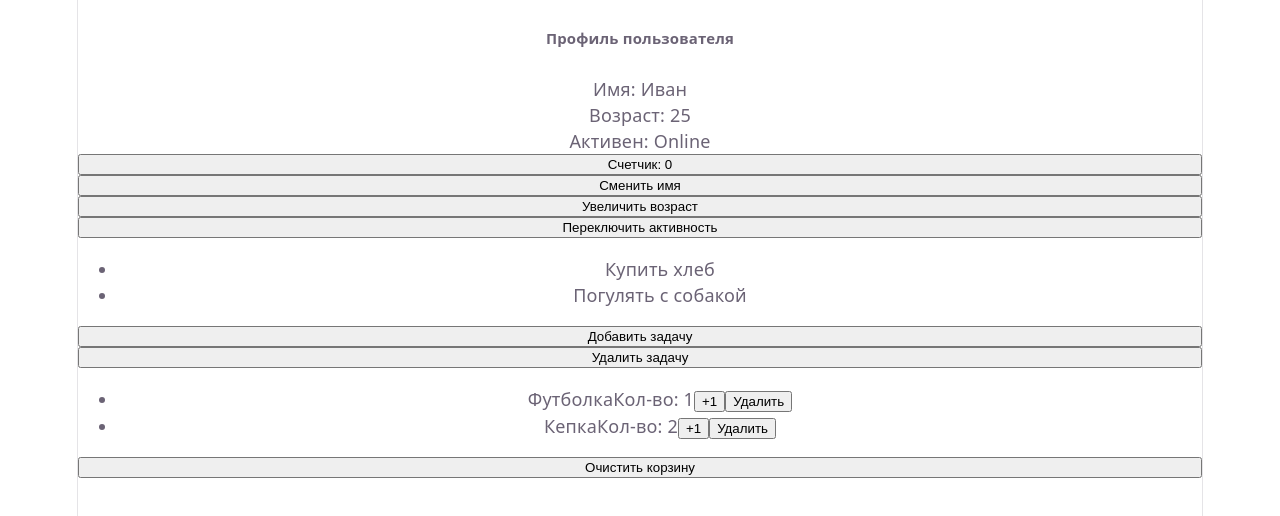
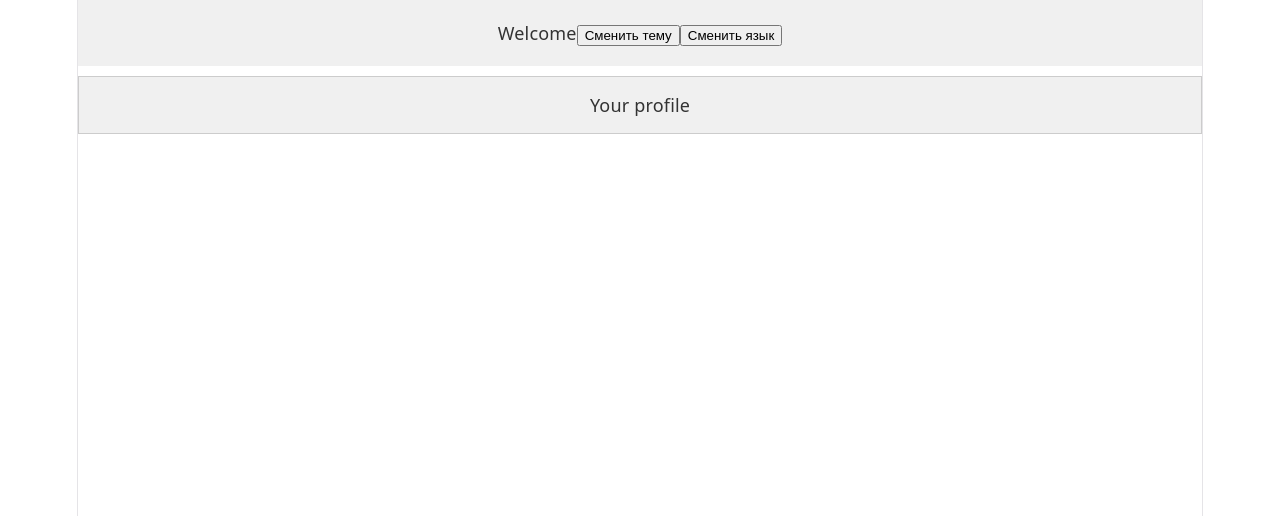
Before and after one commit to DmitriyRadovnya/baza, a React (Vite) app: page / in a window 1280 px wide. Shown: the top 516 px of the page. Built offline with nearby package versions, Linux system fonts and the light colour scheme.

Commit message:
feat: complete context second task

```diff
--- a/src/App.jsx
+++ b/src/App.jsx
@@ -1,14 +1,18 @@
 import "./App.css";
-import { UserProfile } from "./components/state-third/UserProfile";
-import { TodoList } from "./components/state-third/TodoList";
-import { ShoppingCart } from "./components/state-third/ShoppingCart";
+import { ThemeProvider } from "./components/context/ThemeContext";
+import { LanguageProvider } from "./components/context/LanguageContext";
+import { UserProfile } from "./components/context/UserProfile";
+import { Header } from "./components/context/Header";
 
 function App() {
   return (
     <>
-      <UserProfile />
-      <TodoList />
-      <ShoppingCart />
+      <ThemeProvider>
+        <LanguageProvider>
+          <Header />
+          <UserProfile />
+        </LanguageProvider>
+      </ThemeProvider>
     </>
   );
 }
--- /dev/null
+++ b/src/components/context/ControlPanel.jsx
@@ -0,0 +1,15 @@
+import { useContext } from "react";
+import { ThemeContext } from "./ThemeContext";
+import { LanguageContext } from "./LanguageContext";
+
+export const ControlPanel = () => {
+  const { toggleTheme } = useContext(ThemeContext);
+  const { toggleLang } = useContext(LanguageContext);
+
+  return (
+    <>
+      <button onClick={toggleTheme}>Сменить тему</button>
+      <button onClick={toggleLang}>Сменить язык</button>
+    </>
+  );
+};
--- /dev/null
+++ b/src/components/context/Header.jsx
@@ -0,0 +1,28 @@
+import { useContext } from "react";
+import t from "./translations";
+import { LanguageContext } from "./LanguageContext";
+import { ThemeContext } from "./ThemeContext";
+import { ControlPanel } from "./ControlPanel";
+
+const styles = {
+  light: { background: "#f0f0f0", color: "#333" },
+  dark: { background: "#222", color: "#fff" },
+};
+
+export const Header = () => {
+  const { lang } = useContext(LanguageContext);
+  const { theme } = useContext(ThemeContext);
+
+  return (
+    <header
+      style={{
+        background: styles[theme].background,
+        color: styles[theme].color,
+        padding: "20px",
+      }}
+    >
+      <span>{t[lang].welcome}</span>
+      <ControlPanel />
+    </header>
+  );
+};
--- /dev/null
+++ b/src/components/context/LanguageContext.jsx
@@ -0,0 +1,20 @@
+import { createContext, useState } from "react";
+
+export const LanguageContext = createContext(null);
+
+export const LanguageProvider = ({ children }) => {
+  const [lang, setLang] = useState("en");
+
+  const toggleLang = () => {
+    const langs = ["en", "ru", "de", "es"];
+    const curLangIndex = langs.indexOf(lang);
+    const nextLangIndex = (curLangIndex + 1) % langs.length;
+    setLang(langs[nextLangIndex]);
+  };
+
+  return (
+    <LanguageContext.Provider value={{ lang, toggleLang }}>
+      {children}
+    </LanguageContext.Provider>
+  );
+};
--- /dev/null
+++ b/src/components/context/ThemeContext.jsx
@@ -0,0 +1,17 @@
+import { createContext, useState } from "react";
+
+export const ThemeContext = createContext(null);
+
+export const ThemeProvider = ({ children }) => {
+  const [theme, setTheme] = useState("light");
+
+  const toggleTheme = () => {
+    setTheme(theme === "light" ? "dark" : "light");
+  };
+
+  return (
+    <ThemeContext.Provider value={{ theme, toggleTheme }}>
+      {children}
+    </ThemeContext.Provider>
+  );
+};
--- /dev/null
+++ b/src/components/context/UserProfile.jsx
@@ -0,0 +1,20 @@
+import { useContext } from "react";
+import { LanguageContext } from "./LanguageContext";
+import { ThemeContext } from "./ThemeContext";
+import t from "./translations";
+
+const styles = {
+  light: { background: "#f0f0f0", color: "#333", border: "1px solid #ccc" },
+  dark: { background: "#222", color: "#fff", border: "1px solid #444" },
+};
+
+export const UserProfile = () => {
+  const { lang } = useContext(LanguageContext);
+  const { theme } = useContext(ThemeContext);
+
+  return (
+    <div style={{ ...styles[theme], padding: "15px", marginTop: "10px" }}>
+      {t[lang].profile}
+    </div>
+  );
+};
--- /dev/null
+++ b/src/components/context/translations.js
@@ -0,0 +1,20 @@
+const translations = {
+  en: {
+    welcome: "Welcome",
+    profile: "Your profile",
+  },
+  ru: {
+    welcome: "Добро пожаловать",
+    profile: "Твой профиль",
+  },
+  de: {
+    welcome: "Willkommen",
+    profile: "Dein Profil",
+  },
+  es: {
+    welcome: "Bienvenido",
+    profile: "Tu perfil",
+  },
+};
+
+export default translations;
```
